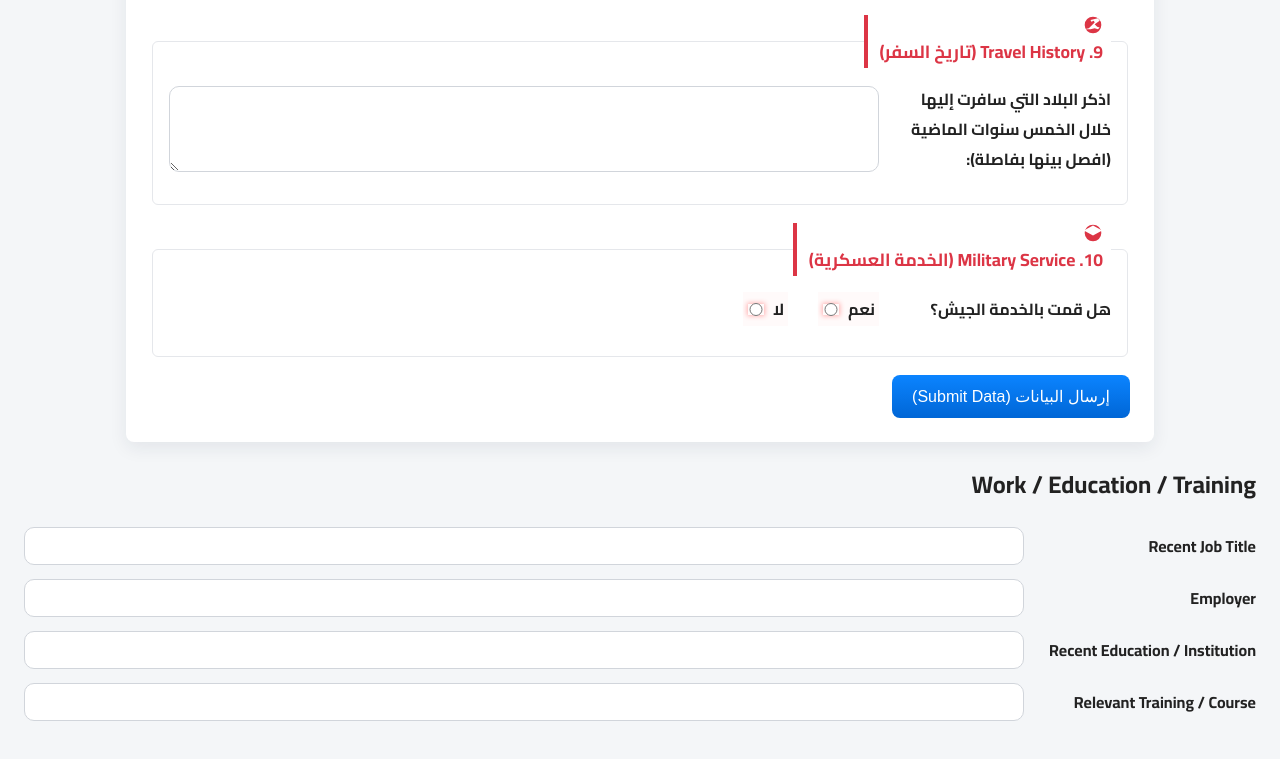
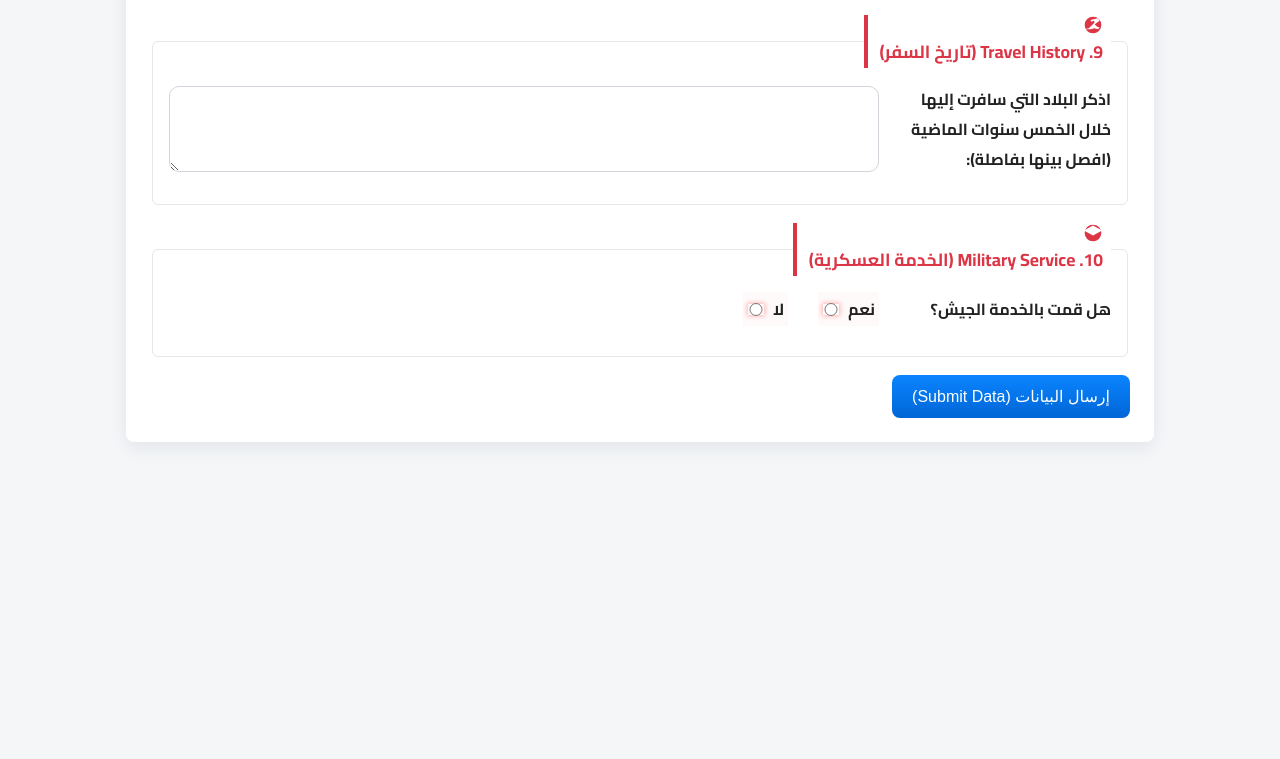
Before and after one commit to nayernfs-ui/DS-160, a website: page public/index.html in a window 1280 px wide. Shown: the part 7807-8566 px from the top of the page. After the commit the page ends 8273 px from the top, so only its background shows below. Drawn offline with Linux system fonts and the light colour scheme.

Commit message:
ui: remove redundant work/education text fields

```diff
--- a/public/index.html
+++ b/public/index.html
@@ -3008,30 +3008,6 @@
       </div>
     </div>
 
-    <!-- Module 4: Work / Education / Training (added 2026-01-11) -->
-    <section id="work-education-training" class="form-section">
-      <h2>Work / Education / Training</h2>
-      <div class="question-group">
-        <label for="workJobTitle">Recent Job Title</label>
-        <input id="workJobTitle" name="Work_JobTitle" type="text" />
-      </div>
-
-      <div class="question-group">
-        <label for="workEmployer">Employer</label>
-        <input id="workEmployer" name="Work_Employer" type="text" />
-      </div>
-
-      <div class="question-group">
-        <label for="educationInstitution">Recent Education / Institution</label>
-        <input id="educationInstitution" name="Education_Institution" type="text" />
-      </div>
-
-      <div class="question-group">
-        <label for="trainingCourse">Relevant Training / Course</label>
-        <input id="trainingCourse" name="Training_Course" type="text" />
-      </div>
-    </section>
-
     <script src="js/script.js?v=20260111-FIXED" defer></script>
   </body>
 </html>
```
